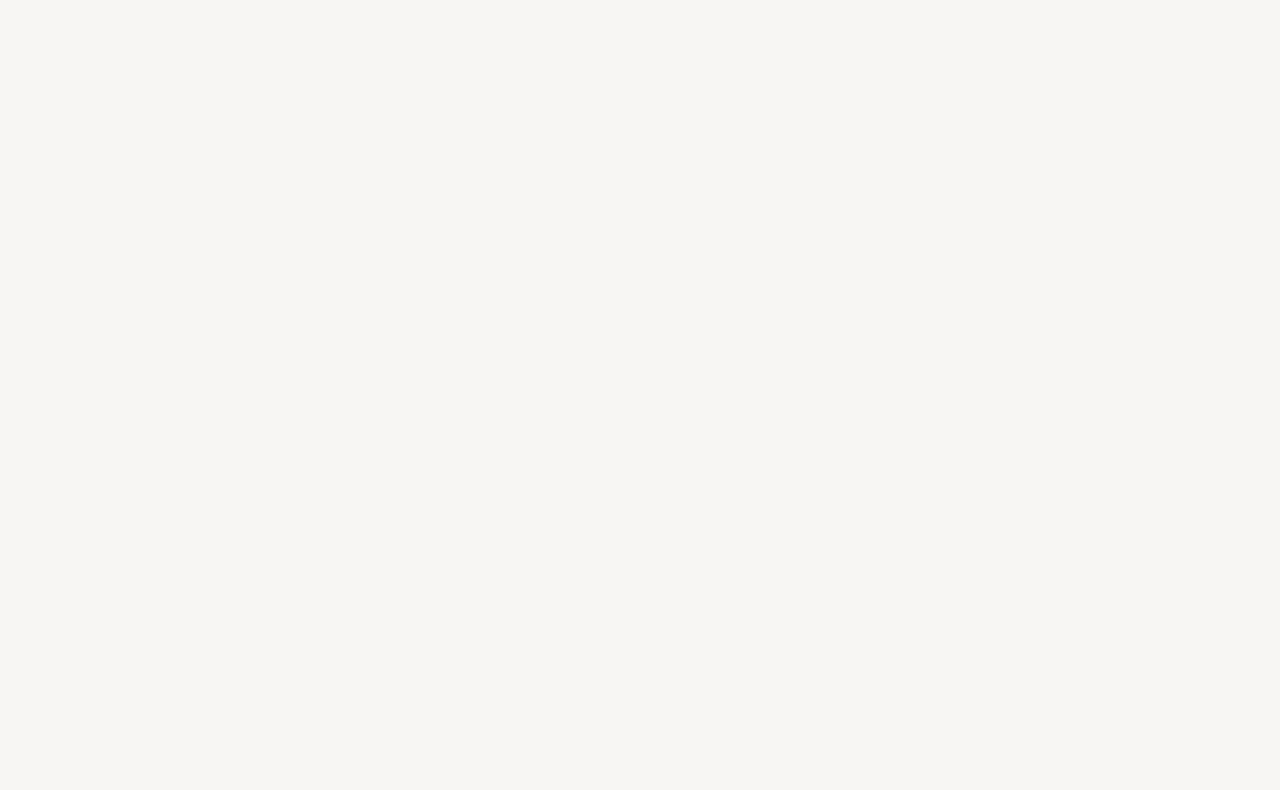
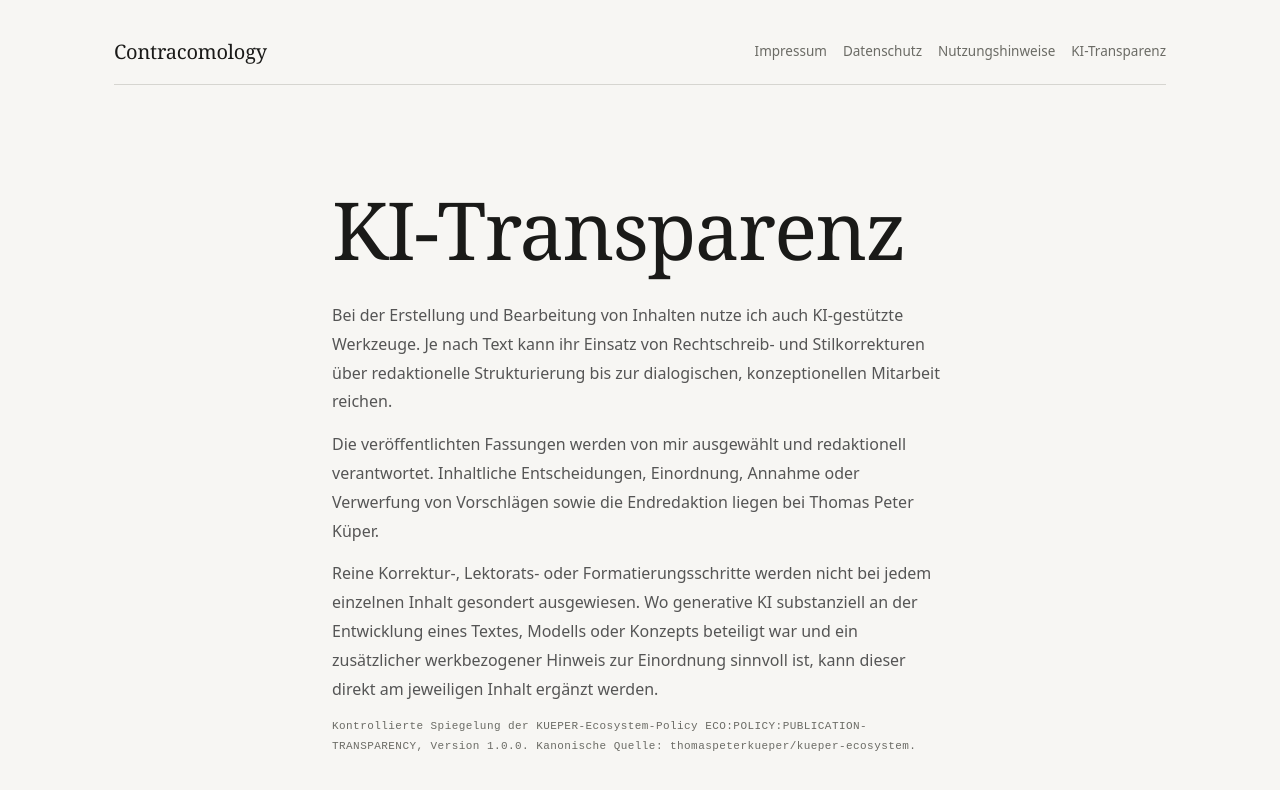
Before and after one commit to thomaspeterkueper/contracomology, a Next.js app: page /de/legal/ai-transparency in a window 1280 px wide. Before the commit this address had no page. Shown: the top 790 px of the page. Built offline with nearby package versions, Linux system fonts and the light colour scheme.

Commit message:
feat: add AI transparency legal page

```diff
--- a/app/[locale]/legal/[kind]/page.tsx
+++ b/app/[locale]/legal/[kind]/page.tsx
@@ -1,14 +1,15 @@
 import Link from 'next/link';
 import { notFound } from 'next/navigation';
 import { legalInfo } from '@/lib/public-content';
-import { isLocale, type Locale, ui } from '@/lib/i18n';
+import { isLocale, type Locale } from '@/lib/i18n';
 
-const legalKinds = ['imprint', 'privacy', 'terms'] as const;
+const legalKinds = ['imprint', 'privacy', 'terms', 'ai-transparency'] as const;
 type LegalKind = (typeof legalKinds)[number];
 
 function pageTitle(kind: LegalKind, locale: Locale): string {
   if (kind === 'imprint') return locale === 'de' ? 'Impressum' : 'Imprint';
   if (kind === 'privacy') return locale === 'de' ? 'Datenschutz' : 'Privacy';
+  if (kind === 'ai-transparency') return 'KI-Transparenz';
   return locale === 'de' ? 'Nutzungshinweise' : 'Terms';
 }
 
@@ -26,6 +27,7 @@ export default async function LegalPage({ params }: { params: Promise<{ locale:
           <Link href={`/${locale}/legal/imprint`}>{locale === 'de' ? 'Impressum' : 'Imprint'}</Link>
           <Link href={`/${locale}/legal/privacy`}>{locale === 'de' ? 'Datenschutz' : 'Privacy'}</Link>
           <Link href={`/${locale}/legal/terms`}>{locale === 'de' ? 'Nutzungshinweise' : 'Terms'}</Link>
+          <Link href={`/${locale}/legal/ai-transparency`}>KI-Transparenz</Link>
         </nav>
       </header>
 
@@ -59,6 +61,15 @@ export default async function LegalPage({ params }: { params: Promise<{ locale:
             {locale === 'de' ? legalInfo.terms.de : legalInfo.terms.en}
           </div>
         )}
+
+        {k === 'ai-transparency' && (
+          <div style={{ lineHeight: '1.8', color: '#555' }}>
+            <p>Bei der Erstellung und Bearbeitung von Inhalten nutze ich auch KI-gestützte Werkzeuge. Je nach Text kann ihr Einsatz von Rechtschreib- und Stilkorrekturen über redaktionelle Strukturierung bis zur dialogischen, konzeptionellen Mitarbeit reichen.</p>
+            <p>Die veröffentlichten Fassungen werden von mir ausgewählt und redaktionell verantwortet. Inhaltliche Entscheidungen, Einordnung, Annahme oder Verwerfung von Vorschlägen sowie die Endredaktion liegen bei Thomas Peter Küper.</p>
+            <p>Reine Korrektur-, Lektorats- oder Formatierungsschritte werden nicht bei jedem einzelnen Inhalt gesondert ausgewiesen. Wo generative KI substanziell an der Entwicklung eines Textes, Modells oder Konzepts beteiligt war und ein zusätzlicher werkbezogener Hinweis zur Einordnung sinnvoll ist, kann dieser direkt am jeweiligen Inhalt ergänzt werden.</p>
+            <p className="meta">Kontrollierte Spiegelung der KUEPER-Ecosystem-Policy ECO:POLICY:PUBLICATION-TRANSPARENCY, Version 1.0.0. Kanonische Quelle: thomaspeterkueper/kueper-ecosystem.</p>
+          </div>
+        )}
       </div>
     </main>
   );
```
